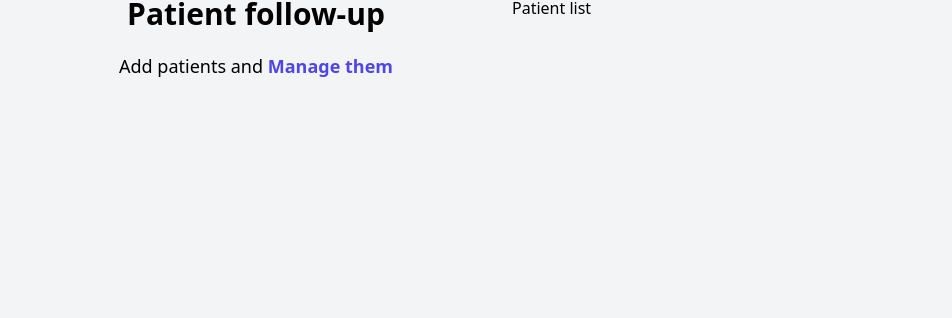
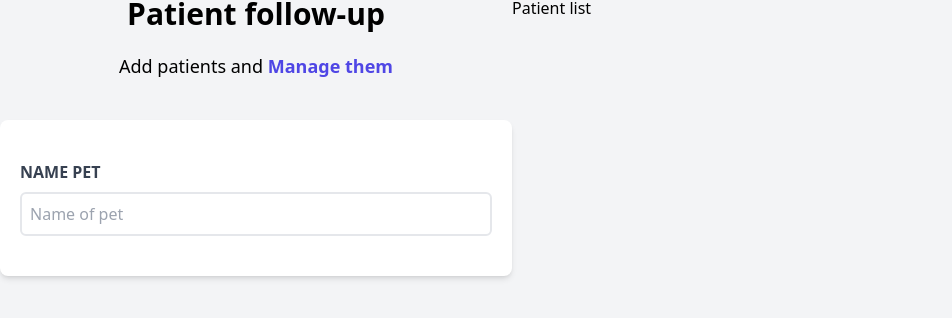
Before and after one commit to cilfonegabriel/appointment-react, a React (Vite) app: page / in a window 1280 px wide. Shown: the part 180-498 px from the top of the page, without its empty margins (0-952 px from the left). Built offline with nearby package versions, Linux system fonts and the light colour scheme.

Commit message:
add some fields to the form

```diff
--- a/src/components/Form.jsx
+++ b/src/components/Form.jsx
@@ -2,12 +2,25 @@ const Form = () => {
   return (
     <div className="md:w-1/2 lg:w-2/5">
       <h2 className="font-black text-3xl text-center">Patient follow-up</h2>
-      <p className="text-lg mt-5 text-center">
+      <p className="text-lg mt-5 text-center mb-10">
         Add patients and {""}
         <span className="text-indigo-600 font-bold">Manage them</span>
       </p>
 
-      <form>
+      <form className="bg-white shadow-md rounded-lg py-10 px-5">
+        <div>
+
+            <label htmlFor="pet" className="block text-gray-700 uppercase font-bold ">
+                Name pet
+            </label>
+
+            <input
+                id="pet"
+                type="text"
+                placeholder="Name of pet"
+                className="border-2 w-full p-2 mt-2 placeholder-gray-400 rounded-md"
+            />
+        </div>
 
       </form>
     </div>
```
